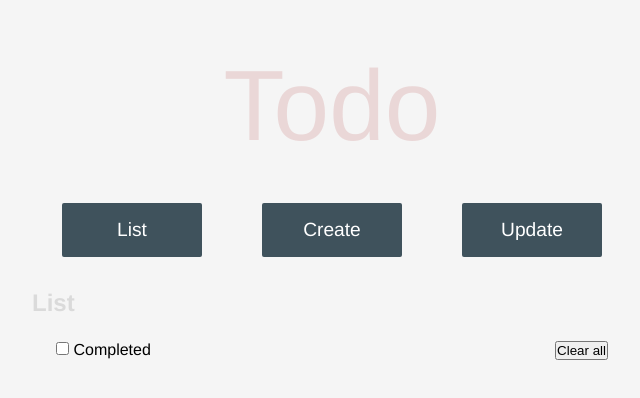
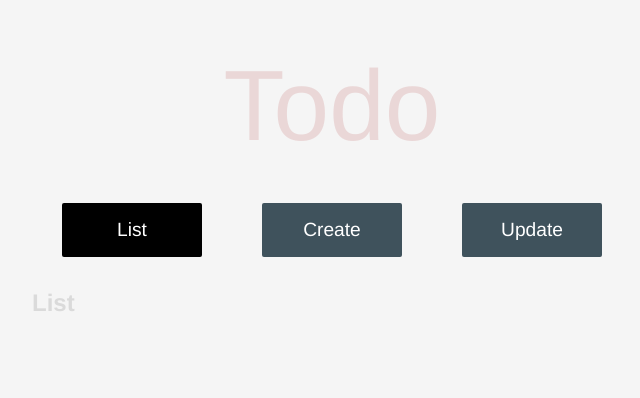
Before and after one commit to ToeGumi/TodoApp, an Angular app: page /list in a window 1280 px wide. Shown: the top 398 px of the page, without its empty margins (308-948 px from the left). Built offline with nearby package versions, Linux system fonts and the light colour scheme.

Commit message:
build: styles

```diff
--- a/src/app/components/todo/todo.component.html
+++ b/src/app/components/todo/todo.component.html
@@ -1,6 +1,6 @@
 <div *ngIf="todo">
-  <input type="checkbox" (change)="todo.completed = !todo.completed" [checked]="todo.completed" />
-  <label (dblclick)="updateTodo(todo)">
+  <input type="checkbox" (change)="checkTodo(todo)" [checked]="todo.completed" />
+  <label (dblclick)="editTodo(todo)">
     {{ todo.title }}
   </label>
   <button (click)="deleteTodo(todo)">X</button>
--- a/src/app/components/todo/todo.component.ts
+++ b/src/app/components/todo/todo.component.ts
@@ -20,8 +20,12 @@ export class TodoComponent implements OnInit {
   ngOnInit(): void {
   }
 
-  updateTodo(todo: Todo): void {
-    console.log("update")
+  checkTodo(todo: Todo): void {
+    console.log("check")
+  }
+
+  editTodo(todo: Todo): void {
+    console.log("edit")
   }
 
   deleteTodo(todo: Todo): void {
--- a/src/app/pages/dashboard/dashboard.component.css
+++ b/src/app/pages/dashboard/dashboard.component.css
@@ -40,6 +40,6 @@ a {
   }
 }
 
-a:hover {
+a:hover, a.active {
   background-color: #000;
 }
--- a/src/app/pages/dashboard/dashboard.component.html
+++ b/src/app/pages/dashboard/dashboard.component.html
@@ -1,5 +1,5 @@
 <nav>
-  <a routerLink="/list">List</a>
-  <a routerLink="/create">Create</a>
-  <a routerLink="/update">Update</a>
+  <a routerLink="/list" routerLinkActive="active">List</a>
+  <a routerLink="/create" routerLinkActive="active">Create</a>
+  <a routerLink="/update" routerLinkActive="active">Update</a>
 </nav>
--- a/src/app/pages/list/list.component.css
+++ b/src/app/pages/list/list.component.css
@@ -22,3 +22,20 @@ div {
   display: flex;
   justify-content: space-between;
 }
+
+label:hover {
+  color: rgba(175, 47, 47, 0.5);
+}
+
+button {
+  border-radius: 1rem;
+  border: 1px solid rgba(175, 47, 47, 0.15);
+  background: none;
+  padding-left: 1rem;
+  padding-right: 1rem;
+  cursor: pointer;
+}
+
+button:hover {
+  background-color: rgba(175, 47, 47, 0.15);
+}
--- a/src/app/pages/list/list.component.html
+++ b/src/app/pages/list/list.component.html
@@ -4,7 +4,7 @@
     <app-todo [todo]="todo" (onSuggest)="getTodos()"></app-todo>
   </li>
 </ul>
-<div>
+<div *ngIf="nothingIsCheck">
   <label>
     <input type="checkbox" [(ngModel)]="completedIsChecked"/>
     Completed
```
